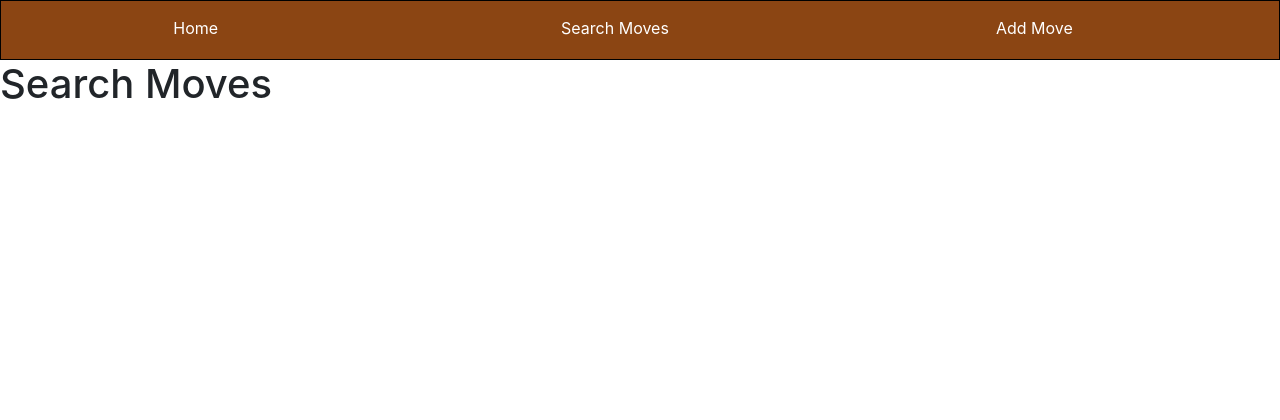
After one commit to dylan326/jiujitsu_tracker, a Django app: page /search-moves in a window 1280 px wide. The commit adds this page. Shown: the top 420 px of the page. Run offline with Django 4.2, Linux system fonts and the light colour scheme; data that the repository does not hold is empty.

Commit message:
pulled data from database and sent it to a view.

```diff
--- a/jiujitsu_moves/templates/moves/base.html
+++ b/jiujitsu_moves/templates/moves/base.html
@@ -20,7 +20,7 @@
             <a class="header_links" href="/">Home</a>
           </div>
           <div id="nav_left" class="col-md-4 col-lg-4">
-            <a class="header_links" href="/">Search Moves</a>
+            <a class="header_links" href="{% url 'search-moves' %}">Search Moves</a>
           </div>
           <div id="nav_right" class="col-md-4 col-lg-4">
             <a class="header_links" href="{% url 'add-move' %}">Add Move</a>
--- /dev/null
+++ b/jiujitsu_moves/templates/moves/searchmove.html
@@ -0,0 +1,9 @@
+{% extends 'base.html' %}
+{% load static %}
+{% block content %}
+<h1>Search Moves</h1>
+{% for move in move_list %}
+  {{ move.name }}<br>
+{% endfor %}
+
+{% endblock %}
--- a/jiujitsu_moves/urls.py
+++ b/jiujitsu_moves/urls.py
@@ -5,5 +5,6 @@ from . import views
 urlpatterns = [
     path('index', views.index),
     path('', views.index),
-    path('add-move', views.add_move, name='add-move')
+    path('add-move', views.add_move, name='add-move'),
+    path('search-moves', views.search_moves, name="search-moves"),
 ]
--- a/jiujitsu_moves/views.py
+++ b/jiujitsu_moves/views.py
@@ -1,7 +1,7 @@
 from django.shortcuts import render
 from django.http import HttpResponse
 from django.http import HttpResponseRedirect
-
+from .models import Moves
 from .forms import AddMoveForm
 
 # Create your views here.
@@ -33,3 +33,10 @@ def add_move(request):
         form = AddMoveForm()
 
         return render(request, 'moves/addmove.html', {'form': form})
+
+
+def search_moves(request):
+
+    move_list = Moves.objects.values()
+
+    return render(request, 'moves/searchmove.html', {'move_list': move_list})
```
